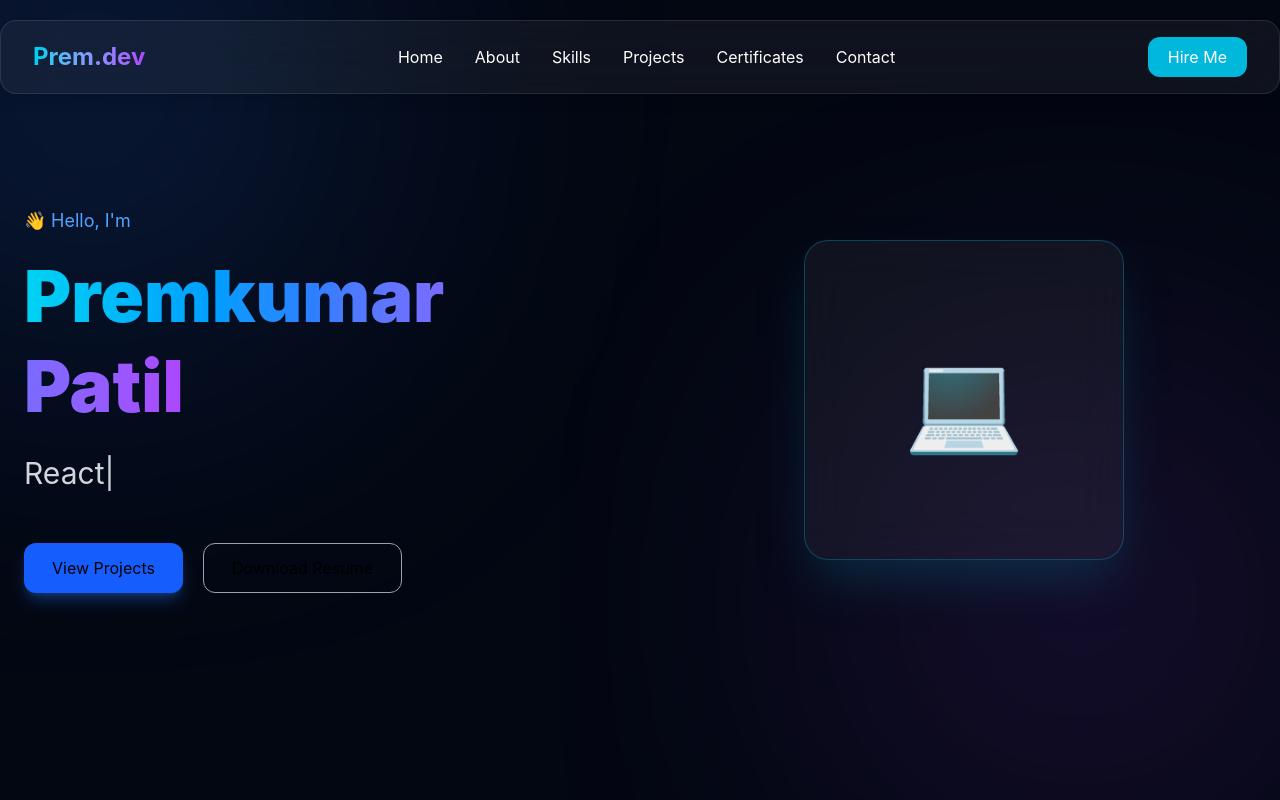
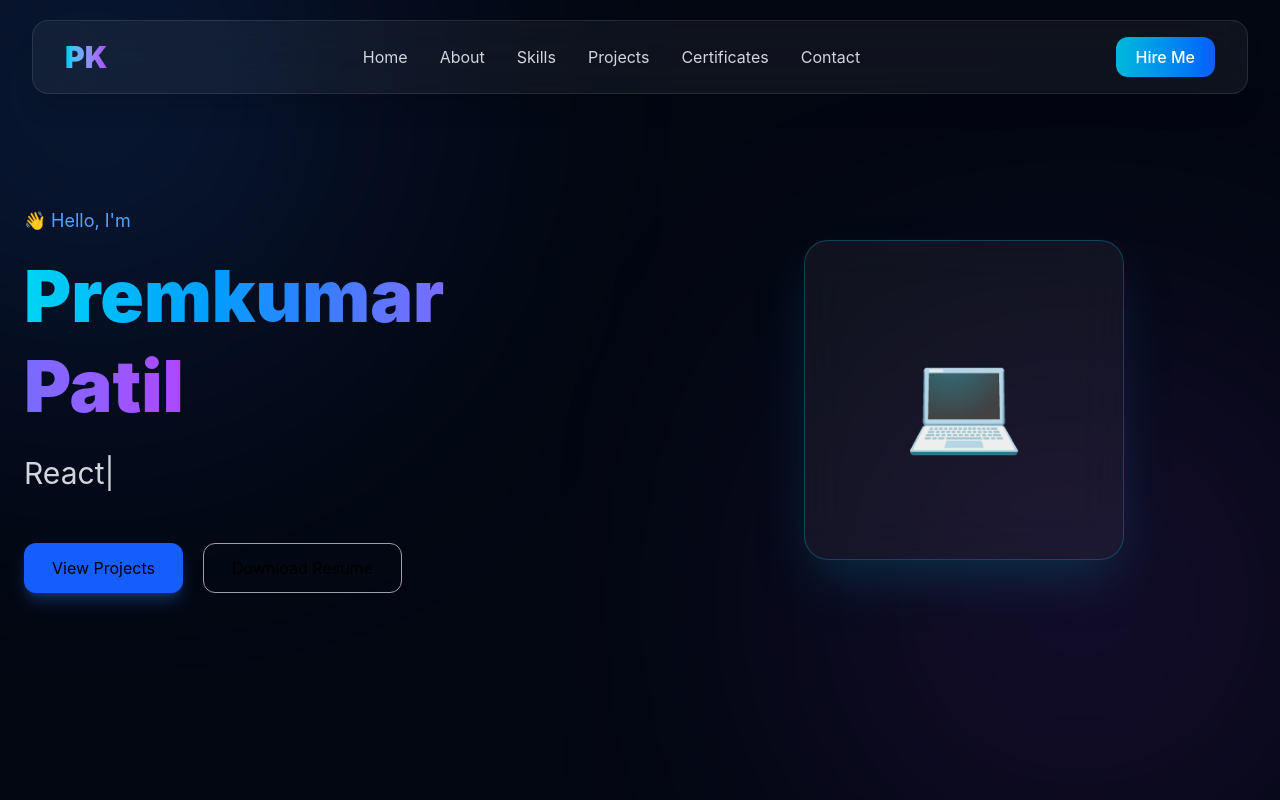
Before and after one commit to premkumarpatil05/premkumar-portfolio, a React app: page / in a window 1280 px wide. Built offline with nearby package versions, Linux system fonts and the light colour scheme; the HTML template or start-up script is replaced by a standard one.

Commit message:
Navbar V2: Glass UI improvements

```diff
--- a/src/components/Navbar/Navbar.tsx
+++ b/src/components/Navbar/Navbar.tsx
@@ -9,27 +9,33 @@ export default function Navbar() {
   ];
 
   return (
-    <header className="fixed top-0 left-0 w-full z-50">
-      <nav className="mx-auto mt-5 flex max-w-7xl items-center justify-between rounded-2xl border border-white/10 bg-white/5 px-8 py-4 backdrop-blur-xl shadow-lg">
+    <header className="fixed top-0 left-0 z-50 w-full">
+      <nav className="mx-auto mt-5 flex w-[95%] max-w-7xl items-center justify-between rounded-2xl border border-white/10 bg-white/5 px-8 py-4 backdrop-blur-xl shadow-xl">
 
-        <h1 className="text-2xl font-bold bg-gradient-to-r from-cyan-400 to-purple-500 bg-clip-text text-transparent">
-          Prem.dev
+        {/* Logo */}
+        <h1 className="bg-gradient-to-r from-cyan-400 to-purple-500 bg-clip-text text-3xl font-black text-transparent">
+          PK
         </h1>
 
-        <ul className="hidden md:flex gap-8 text-white">
+        {/* Desktop Menu */}
+        <ul className="hidden gap-8 md:flex">
           {links.map((link) => (
             <li
               key={link}
-              className="cursor-pointer transition hover:text-cyan-400"
+              className="group relative cursor-pointer text-gray-300 transition-colors duration-300 hover:text-cyan-400"
             >
               {link}
+
+              <span className="absolute -bottom-1 left-0 h-[2px] w-0 bg-cyan-400 transition-all duration-300 group-hover:w-full"></span>
             </li>
           ))}
         </ul>
 
-        <button className="rounded-xl bg-cyan-500 px-5 py-2 text-white hover:bg-cyan-400 transition">
+        {/* Button */}
+        <button className="rounded-xl bg-gradient-to-r from-cyan-500 to-blue-600 px-5 py-2 font-medium text-white transition-all duration-300 hover:scale-105 hover:shadow-lg hover:shadow-cyan-500/40">
           Hire Me
         </button>
+
       </nav>
     </header>
   );
```
